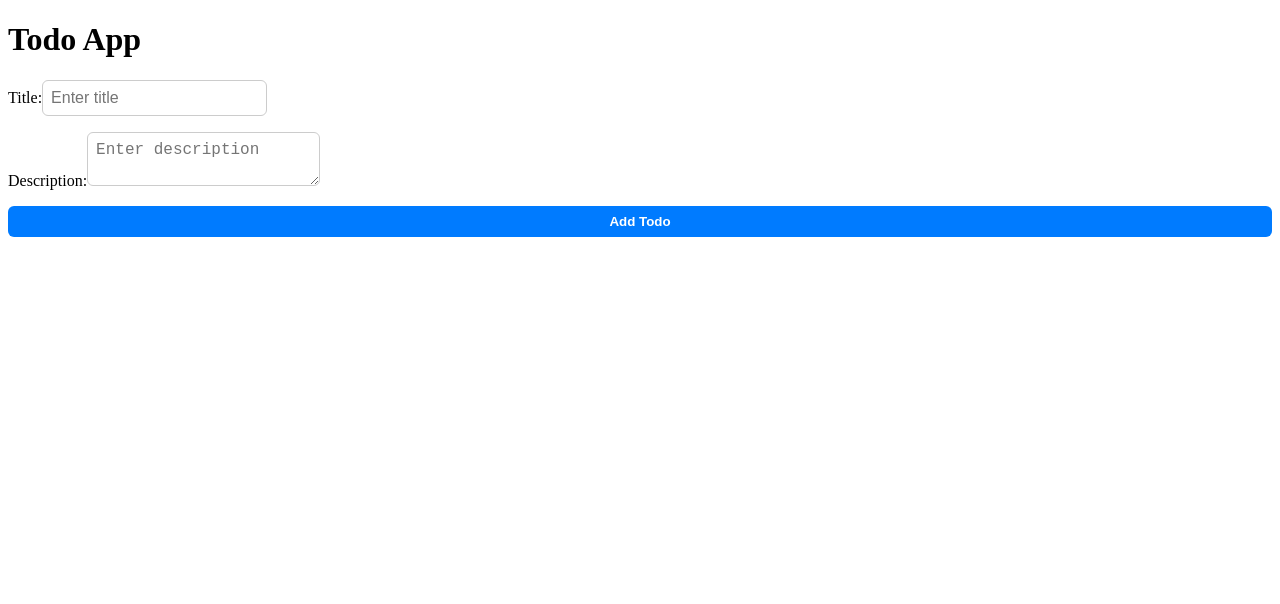
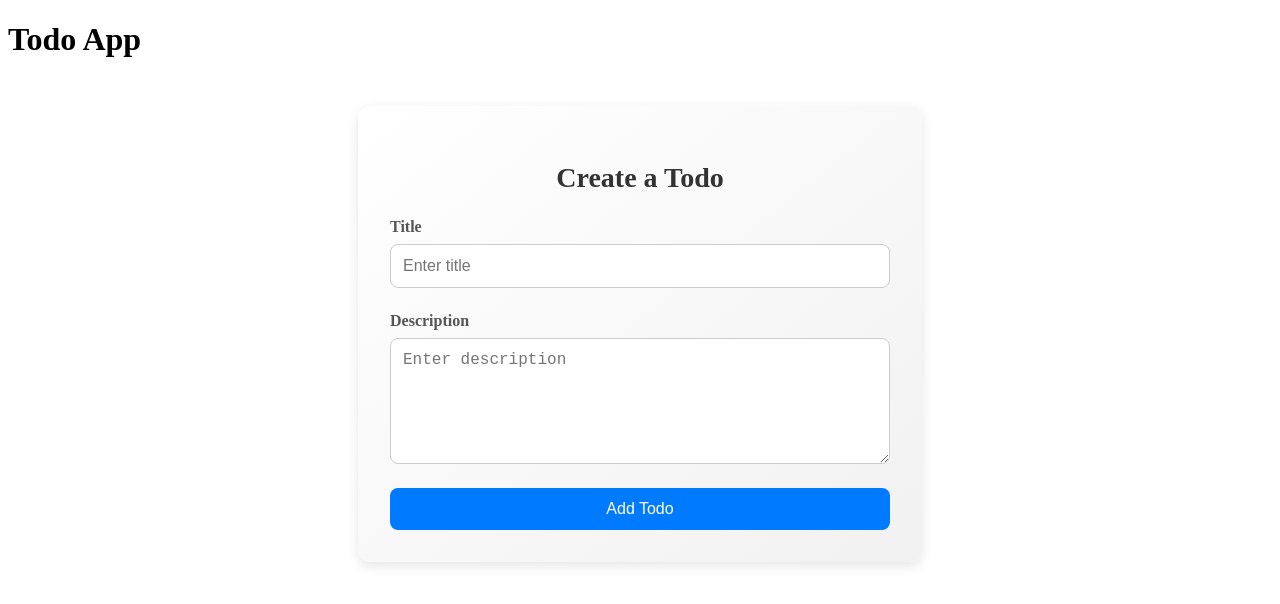
Before and after one commit to MondeNel/TEST_DRIVEN_DEVELOPMENT-TO-DO-APP-, a React (Vite) app in the folder frontend/: page / in a window 1280 px wide. Shown: the top 604 px of the page. Built offline with nearby package versions, Linux system fonts and the light colour scheme.

Commit message:
Create TodoForm component with modern styling and form handling

```diff
--- a/frontend/src/components/TodoForm.jsx
+++ b/frontend/src/components/TodoForm.jsx
@@ -1,55 +1,40 @@
 import React, { useState } from 'react'
 import './todoform.css'
 
-/**
- * A form component to add new todos.
- *
- * @component
- * @returns {JSX.Element} TodoForm
- */
 const TodoForm = () => {
   const [title, setTitle] = useState('')
   const [description, setDescription] = useState('')
 
-  /**
-   * Handles form submission for creating a new todo.
-   * @param {React.FormEvent} e
-   */
   const handleSubmit = (e) => {
     e.preventDefault()
-
-    if (!title.trim()) return
-
     const newTodo = {
       title,
       description,
-      completed: false
+      completed: false,
     }
-
-    // TODO: Send newTodo to the backend API
-    console.log('Creating todo:', newTodo)
-
+    console.log('New Todo:', newTodo)
     // Clear form
     setTitle('')
     setDescription('')
   }
 
   return (
+    <div className="todo-form-container">
+      <h2>Create a Todo</h2>
       <form onSubmit={handleSubmit} className="todo-form">
-      <div>
-        <label htmlFor="title">Title:</label>
+        <div className="form-group">
+          <label htmlFor="title">Title</label>
           <input
+            id="title"
             type="text"
-          id="title"
             value={title}
             onChange={(e) => setTitle(e.target.value)}
             placeholder="Enter title"
             required
           />
         </div>
-
-      <div>
-        <label htmlFor="description">Description:</label>
+        <div className="form-group">
+          <label htmlFor="description">Description</label>
           <textarea
             id="description"
             value={description}
@@ -57,9 +42,9 @@ const TodoForm = () => {
             placeholder="Enter description"
           />
         </div>
-
         <button type="submit">Add Todo</button>
       </form>
+    </div>
   )
 }
 
--- a/frontend/src/components/todoform.css
+++ b/frontend/src/components/todoform.css
@@ -1,42 +1,67 @@
 .todo-form-container {
-  max-width: 400px;
-  margin: 2rem auto;
-  padding: 1.5rem;
-  background-color: #f9f9f9;
-  border: 1px solid #ddd;
-  border-radius: 8px;
+  max-width: 500px;
+  margin: 3rem auto;
+  padding: 2rem;
+  background: linear-gradient(to bottom right, #ffffff, #f1f1f1);
+  border-radius: 12px;
+  box-shadow: 0 4px 12px rgba(0, 0, 0, 0.1);
 }
 
 .todo-form-container h2 {
+  font-size: 1.75rem;
+  margin-bottom: 1.5rem;
   text-align: center;
-  margin-bottom: 1rem;
+  color: #333;
 }
 
 .todo-form {
   display: flex;
   flex-direction: column;
-  gap: 1rem;
+  gap: 1.5rem;
 }
 
-.todo-form input,
-.todo-form textarea {
-  padding: 0.5rem;
-  border: 1px solid #ccc;
-  border-radius: 6px;
-  font-size: 1rem;
+.form-group {
+  display: flex;
+  flex-direction: column;
 }
 
-.todo-form button {
-  padding: 0.5rem 1rem;
+label {
+  margin-bottom: 0.5rem;
+  font-weight: 600;
+  color: #555;
+}
+
+input,
+textarea {
+  padding: 0.75rem;
+  font-size: 1rem;
+  border: 1px solid #ccc;
+  border-radius: 8px;
+  transition: border-color 0.3s ease;
+}
+
+input:focus,
+textarea:focus {
+  border-color: #007bff;
+  outline: none;
+}
+
+textarea {
+  resize: vertical;
+  min-height: 100px;
+}
+
+button {
+  padding: 0.75rem;
+  font-size: 1rem;
   background-color: #007bff;
+  color: #fff;
   border: none;
-  color: white;
-  font-weight: bold;
-  border-radius: 6px;
+  border-radius: 8px;
   cursor: pointer;
   transition: background-color 0.3s ease;
 }
 
-.todo-form button:hover {
+button:hover {
   background-color: #0056b3;
 }
```
Lines whose indentation alone changed are shown as unchanged.
